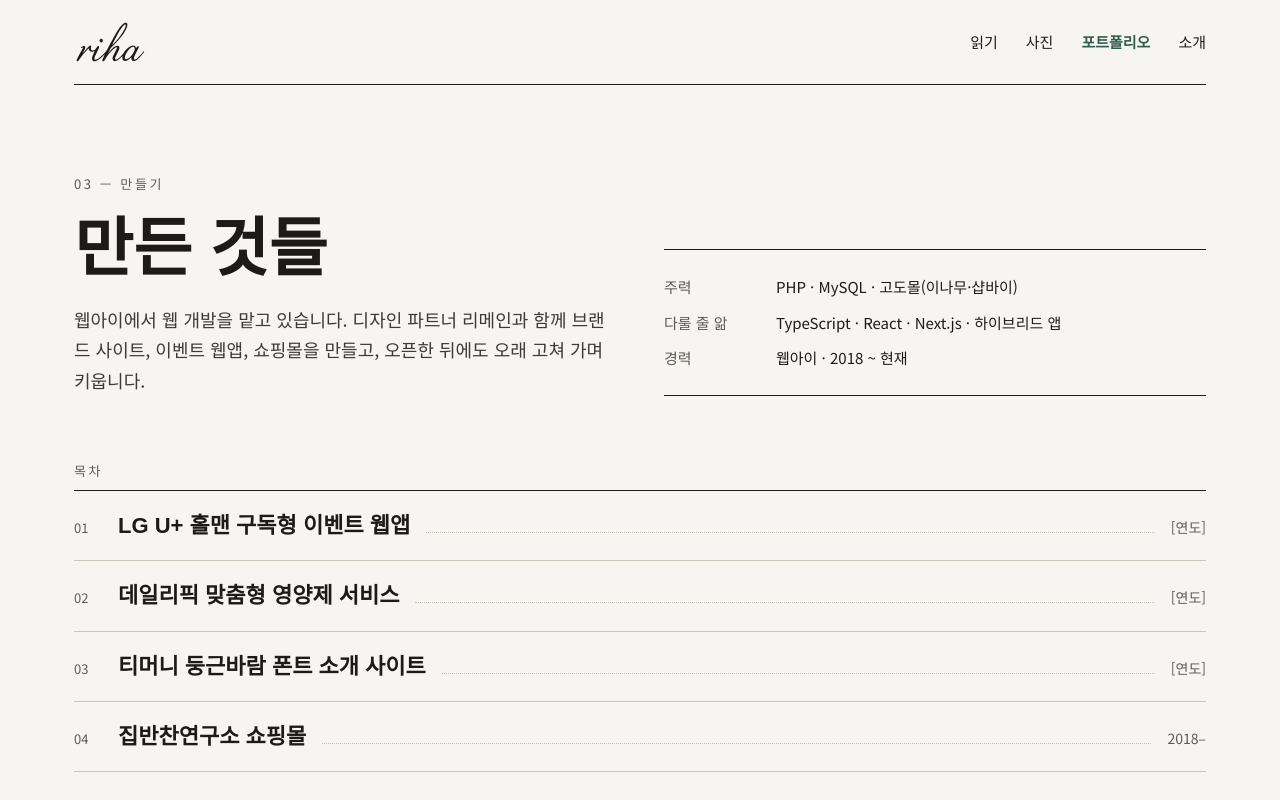
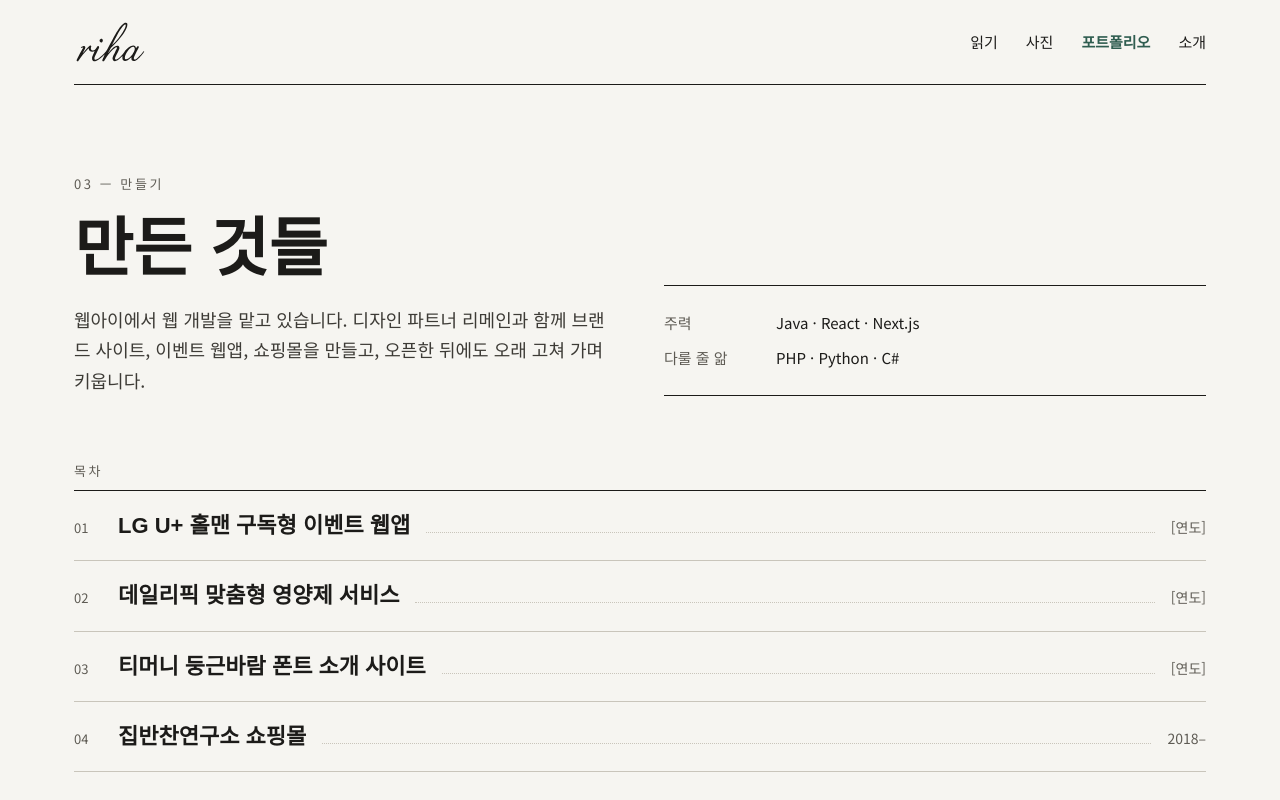
Before and after one commit to poonsu9na/riha-web, a Next.js app: page /works in a window 1280 px wide. Shown: the top 800 px of the page. Built offline with nearby package versions, Linux system fonts and the light colour scheme; a web font is replaced by a local one.

Commit message:
🎨 Design: 포트폴리오 기술 표 수정, 경력 줄 제거
- 주력: Java · React · Next.js
- 다룰 줄 앎: PHP · Python · C#
- 경력 줄은 넣을 내용이 없어 뺐다

```diff
--- a/src/content/projects.ts
+++ b/src/content/projects.ts
@@ -591,9 +591,8 @@ export const projects: Project[] = [
 
 export const profile = {
   skills: [
-    { label: "주력", value: "PHP · MySQL · 고도몰(이나무·샵바이)" },
-    { label: "다룰 줄 앎", value: "TypeScript · React · Next.js · 하이브리드 앱" },
-    { label: "경력", value: "웹아이 · 2018 ~ 현재" },
+    { label: "주력", value: "Java · React · Next.js" },
+    { label: "다룰 줄 앎", value: "PHP · Python · C#" },
   ],
   resumeHref: "",
 };
```
